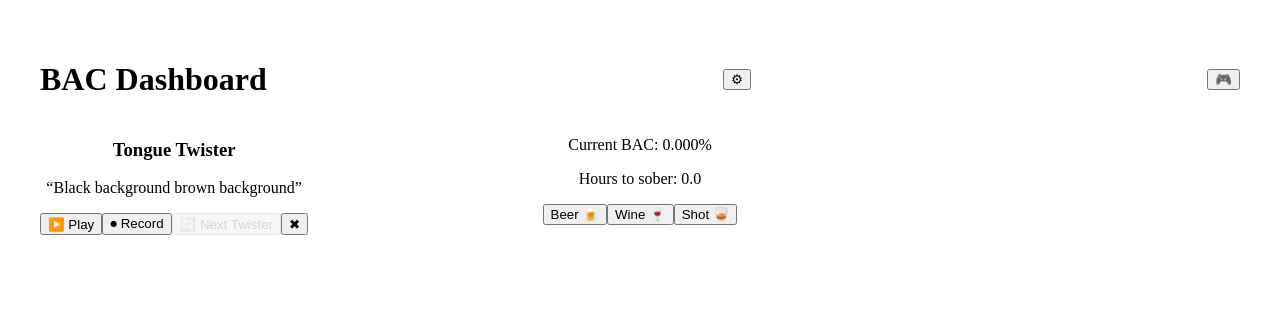
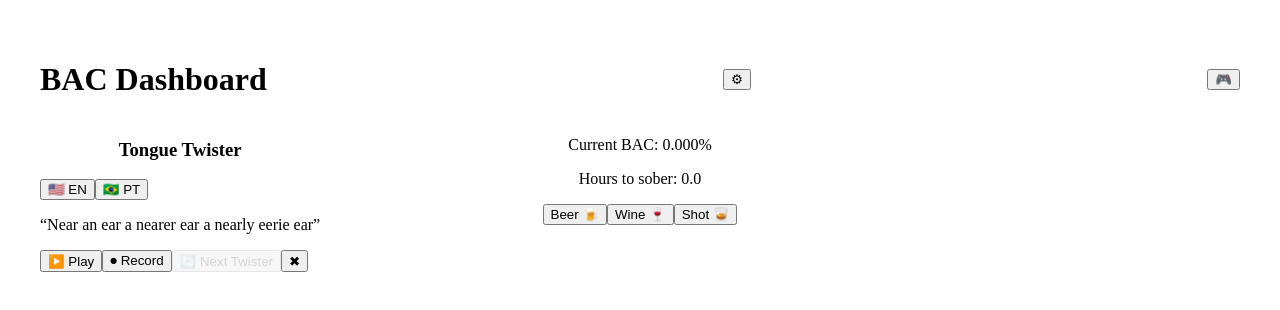
Before and after one commit to llm-case-studies/Sober-Body, a React (Vite) app in the folder sober-body-pwa/: page /app in a window 1280 px wide. Both pictures are taken after a click on the button "play game". Shown: the top 310 px of the page. Built offline with nearby package versions, Linux system fonts and the light colour scheme.

Commit message:
feat(games): add Portuguese deck with lang switch

```diff
--- a/sober-body-pwa/src/features/games/PronunciationChallenge.tsx
+++ b/sober-body-pwa/src/features/games/PronunciationChallenge.tsx
@@ -1,4 +1,4 @@
-import React, { useState, useRef } from 'react'
+import React, { useState, useRef, useEffect } from 'react'
 import confetti from 'canvas-confetti'
 import { phrases, type TwisterPhrase } from './twister-phrases'
 import { emit } from '../core/bus'
@@ -17,18 +17,24 @@ function levenshtein(a: string, b: string): number {
   return dp[a.length]
 }
 
-function randomPhrase(): TwisterPhrase {
-  return phrases[Math.floor(Math.random() * phrases.length)]
+function randomPhrase(locale: string): TwisterPhrase {
+  const opts = phrases.filter((p) => p.locale === locale)
+  return opts[Math.floor(Math.random() * opts.length)]
 }
 
 export default function PronunciationChallenge({ onClose }: { onClose: () => void }) {
-  const [phrase, setPhrase] = useState<TwisterPhrase>(randomPhrase())
+  const [lang, setLang] = useState<'en-US' | 'pt-BR'>('en-US')
+  const [phrase, setPhrase] = useState<TwisterPhrase>(randomPhrase('en-US'))
   const [transcript, setTranscript] = useState('')
   const [score, setScore] = useState<number | null>(null)
   const [error, setError] = useState<string | null>(null)
   const [recording, setRecording] = useState(false)
   const recRef = useRef<SpeechRecognition | null>(null)
   const transcriptRef = useRef('')
+
+  useEffect(() => {
+    setPhrase(randomPhrase(lang))
+  }, [lang])
 
   const play = () => {
     const u = new SpeechSynthesisUtterance(phrase.text)
@@ -87,7 +93,7 @@ export default function PronunciationChallenge({ onClose }: { onClose: () => voi
   }
 
   const next = () => {
-    setPhrase(randomPhrase())
+    setPhrase(randomPhrase(lang))
     setTranscript('')
     setScore(null)
     setError(null)
@@ -97,6 +103,22 @@ export default function PronunciationChallenge({ onClose }: { onClose: () => voi
   return (
     <div className="bg-white rounded-md p-4 w-72">
       <h3 className="font-semibold mb-2">Tongue Twister</h3>
+      <div className="flex gap-2 mb-2">
+        <button
+          aria-label="en-US"
+          onClick={() => setLang('en-US')}
+          className={lang === 'en-US' ? 'font-bold' : ''}
+        >
+          🇺🇸 EN
+        </button>
+        <button
+          aria-label="pt-BR"
+          onClick={() => setLang('pt-BR')}
+          className={lang === 'pt-BR' ? 'font-bold' : ''}
+        >
+          🇧🇷 PT
+        </button>
+      </div>
       <p className="mb-2">“{phrase.text}”</p>
       <div className="flex gap-3 mt-4">
         <button
--- a/sober-body-pwa/src/features/games/twister-phrases.ts
+++ b/sober-body-pwa/src/features/games/twister-phrases.ts
@@ -13,5 +13,10 @@ export const phrases: TwisterPhrase[] = [
   { text: 'Black background brown background', locale: 'en-GB' },
   { text: 'Near an ear a nearer ear a nearly eerie ear', locale: 'en-US' },
   { text: 'Truly rural', locale: 'en-GB' },
-  { text: 'Toy boat', locale: 'en-US' }
+  { text: 'Toy boat', locale: 'en-US' },
+  { text: 'Três pratos de trigo para três tigres tristes', locale: 'pt-BR' },
+  { text: 'O rato roeu a roupa do rei de Roma', locale: 'pt-BR' },
+  { text: 'Bagre branco, branco bagre', locale: 'pt-BR' },
+  { text: 'Casa suja, chão sujo', locale: 'pt-BR' },
+  { text: 'Paralelepípedo', locale: 'pt-BR' }
 ]
```
Also changed, not shown: 2 other files (tests, documents, lock files or other folders).
